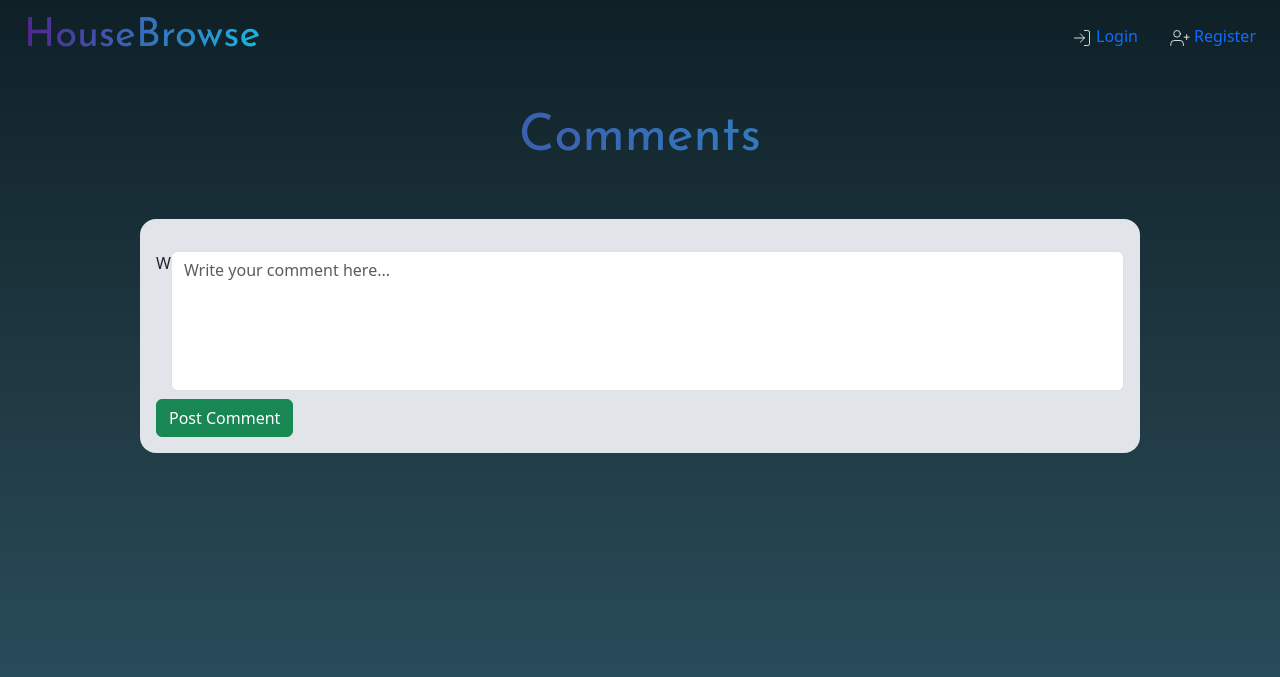
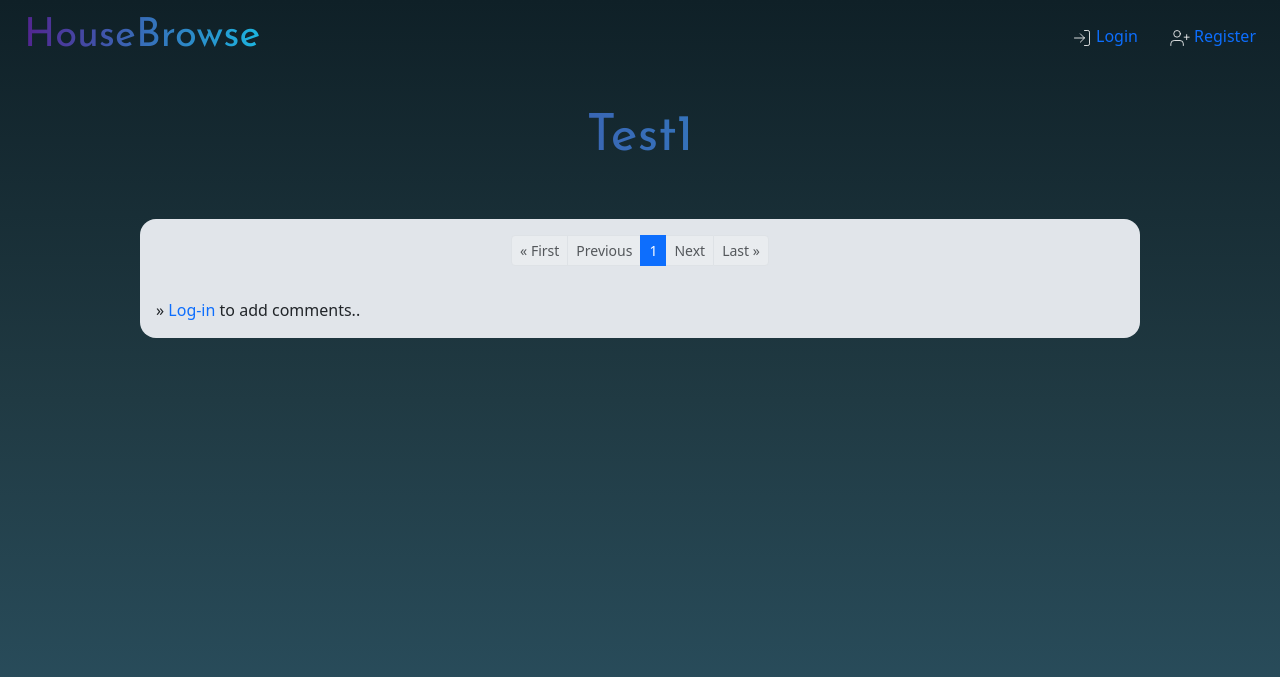
Before and after one commit to dondowoldo/CS50, a Django app: page /comments/4 in a window 1280 px wide. Shown: the top 677 px of the page. Run offline with Django 4.2, Linux system fonts and the light colour scheme; data comes from the database, SQL or seed files in the repository; both versions use the stored data as it was after the commit.

Commit message:
comments finished

```diff
--- a/Final_Project/booking/static/booking/styles.css
+++ b/Final_Project/booking/static/booking/styles.css
@@ -482,7 +482,7 @@ a, a:hover {
 }
 
 .comment {
-    background-color: white;
+
     border-radius: 1rem;
     padding: 0.5rem;
 }
@@ -516,11 +516,11 @@ a, a:hover {
     display: flex;
     flex-direction: column;
     justify-content: space-between;
+    background-color: white;
 }
 
 .comment {
     display: flex;
-
 }
 
 .comment_creator {
--- a/Final_Project/booking/templates/booking/comments.html
+++ b/Final_Project/booking/templates/booking/comments.html
@@ -8,7 +8,7 @@
 
 
 {% block body %}
-<center><h1 class="heading" style="font-size: max(4vw, 40px);">Comments</h1><br/></center>
+<center><h1 class="heading" style="font-size: max(4vw, 40px);">{{ listing.title }}</h1><br/></center>
 <div class="comments_container">
     <div class="comments_window">
             {% if comments %}
@@ -28,26 +28,38 @@
                 {% endfor %}
             {% endif %}
 
-
         <div class="paginator">
+            <nav aria-label="Page navigation">
+                <ul class="pagination justify-content center pagination-sm">
                     {% if comments.has_previous %}
-            <a href="?page=1">&laquo First</a>
-            <a href="?page={{ comments.previous_page_number }}">Previous</a>
+                    <li class="page-item"><a class="page-link" href="?page=1">&laquo First</a></li>
+                    <li class="page-item"><a class="page-link" href="?page={{ comments.previous_page_number }}">Previous</a></li>
+                    {% else %}
+                    <li class="page-item disabled"><a class="page-link" href="#">&laquo First</a></li>
+                    <li class="page-item disabled"><a class="page-link" href="#">Previous</a></li>
                     {% endif %}
 
-        {% if comments.paginator.num_pages > 1 %}
-            Page {{ comments.number }} of {{ comments.paginator.num_pages }}
+                    {% for i in comments.paginator.page_range %}
+                        {% if comments.number == i %}
+                            <li class="page-item active"><span class="page-link">{{ i }}<span class="sr-only"></span></span></li>
+                        {% elif i > comments.number|add:'-3' and i < comments.number|add:'3' %}
+                            <li class="page-item"><a class="page-link" href="?page={{ i }}">{{ i }}</a></li>
                         {% endif %}
+                    {% endfor %}
 
                     {% if comments.has_next %}
-            <a href="?page={{ comments.next_page_number }}">Next</a>
-            <a href="?page={{ comments.paginator.num_pages }}">Last &raquo</a>
+                    <li class="page-item"><a class="page-link" href="?page={{ comments.next_page_number }}">Next</a></li>
+                    <li class="page-item"><a class="page-link" href="?page={{ comments.paginator.num_pages }}">Last &raquo</a></li>
+                    {% else %}
+                    <li class="page-item disabled"><a class="page-link" href="#">Next</a></li>
+                    <li class="page-item disabled"><a class="page-link" href="#">Last &raquo</a></li>
                     {% endif %}
+                </ul>
+            </nav>
         </div>
-
-
+            {% if request.user.is_authenticated %}
                 <form action="" method="POST">
-                <div class="add_comment">W
+                    <div class="add_comment">
                         {% csrf_token %}
                         {{ comment_form }}
                     </div>
@@ -56,6 +68,10 @@
                     </div>
                 </form>
 
+            {% else %}
+                <div>&raquo <a href="{% url 'booking:login' %}">Log-in </a> to add comments..</div>
+            {% endif %}
+
     </div>
 
 </div>
```
Also changed, not shown: Final_Project/booking/views.py (+5 -4 lines), Final_Project/db.sqlite3. Lines whose indentation alone changed are shown as unchanged.
